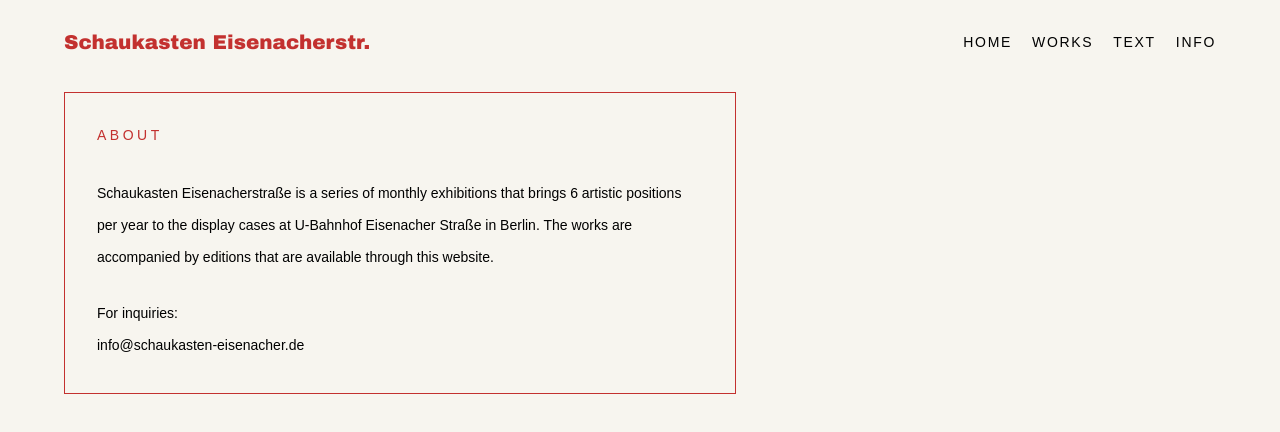
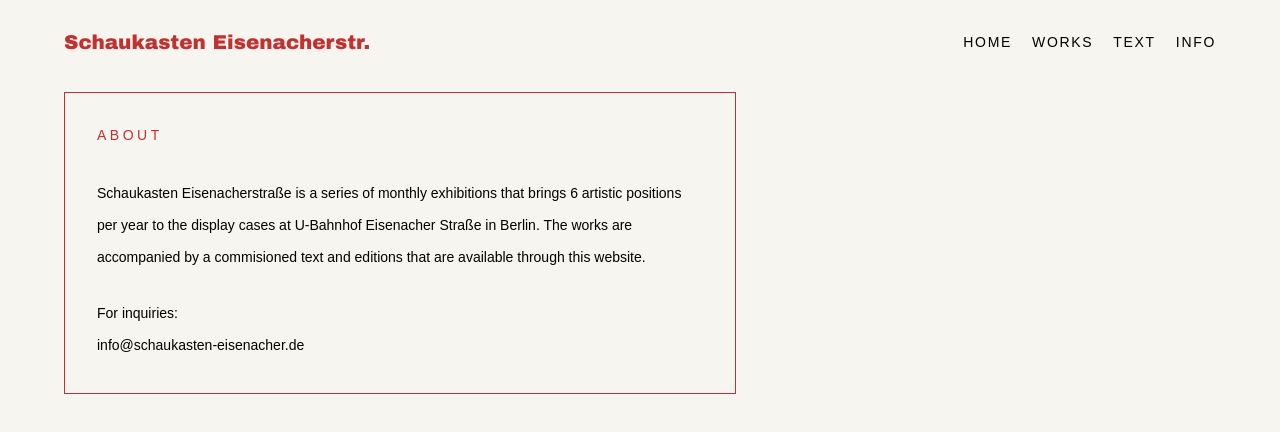
Before and after one commit to jr0blank/schaukasten-eisenacher, a Next.js app: page /info in a window 1280 px wide. Shown: the top 432 px of the page. Built offline with nearby package versions, Linux system fonts and the light colour scheme.

Commit message:
Add Text page with poem

```diff
--- a/app/info/page.tsx
+++ b/app/info/page.tsx
@@ -32,7 +32,7 @@ export default function Info() {
             Schaukasten Eisenacherstraße is a series of monthly exhibitions
             that brings 6 artistic positions per year to the display cases
             at U-Bahnhof Eisenacher Straße in Berlin. The works are
-            accompanied by editions that are available through this website.
+            accompanied by a commisioned text and editions that are available through this website.
           </p>
 
           <p>
```
